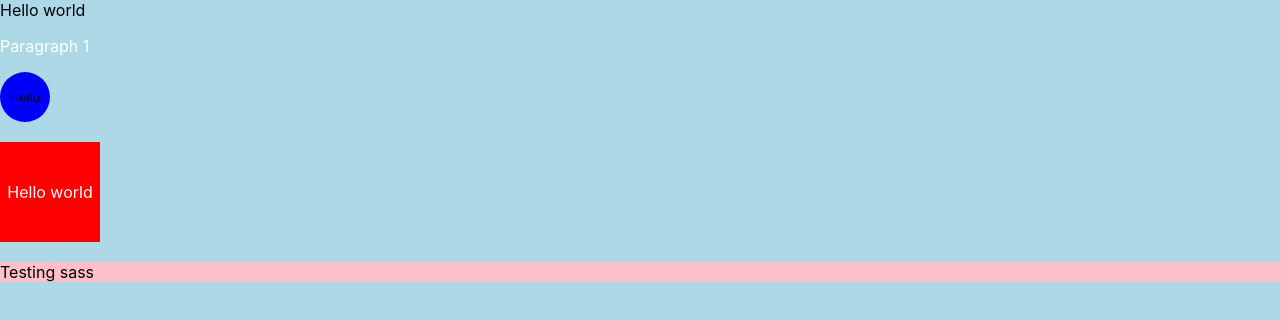
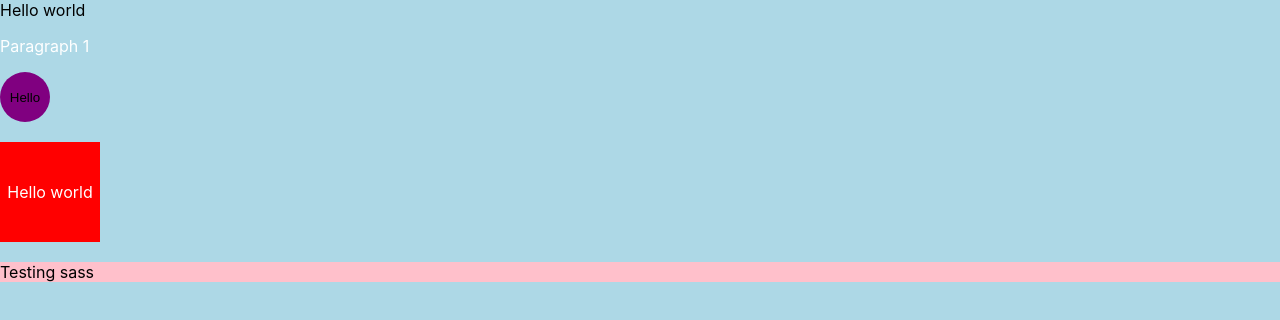
Before and after one commit to akeek/css-app, a React (Create React App) app: page / in a window 1280 px wide. Shown: the top 320 px of the page. Built offline with nearby package versions, Linux system fonts and the light colour scheme.

Commit message:
setting up theme the right way

```diff
--- a/src/App.js
+++ b/src/App.js
@@ -1,34 +1,30 @@
 import './styles.css'
-import styled, { ThemeProvider} from 'styled-components';
-
-const theme = {
-  color: {
-    primary: 'purple'
-  },
-};
+import styled from 'styled-components';
 
 
 const Button = styled.button`
   border: 0;
   background: none;
-  background-color: ${(props) => (props.isActive ? theme.color.primary : 'blue')};
+  background-color: ${(props) => (props.isActive ? props.theme.color.primary : 'blue')};
   cursor: pointer;
   height: 50px;
   width: 50px;
   border-radius: 50%;
+
+  :hover{
+    background-color: ${(props) => (props.theme.color.secondary)};
+  }
 `
 
-const isActive = false;
+const isActive = true;
 
 function App() {
   return (
-    <ThemeProvider theme={theme}>
       <div>
         <div>Hello world</div>
         <p className='text'>Paragraph 1</p>
         <Button isActive={isActive}>Hello</Button>
       </div>
-    </ThemeProvider>
   );
 }
 
--- a/src/index.js
+++ b/src/index.js
@@ -5,15 +5,18 @@ import App from './App';
 import App1 from './TestingCSS';
 import Sass from './Sass';
 import reportWebVitals from './reportWebVitals';
+import Theme from './styles/theme';
 
 const root = ReactDOM.createRoot(document.getElementById('root'));
 root.render(
   <React.StrictMode>
-    <App />
-    <br></br>
-    <App1 />
-    <br></br>
-    <Sass />
+      <Theme>
+        <App />
+        <br></br>
+        <App1 />
+        <br></br>
+        <Sass />
+      </Theme>
   </React.StrictMode>
 );
 
--- /dev/null
+++ b/src/styles/theme.jsx
@@ -0,0 +1,14 @@
+import { ThemeProvider } from "styled-components";
+
+const theme = {
+    color: {
+        primary: 'purple',
+        secondary: 'lightcoral',
+    },
+};
+
+export const Theme = ( {children} ) => (
+    <ThemeProvider theme={theme}>{children}</ThemeProvider>
+);
+
+export default Theme;
```
Also changed, not shown: 14 other files (tests, documents, lock files or other folders).
